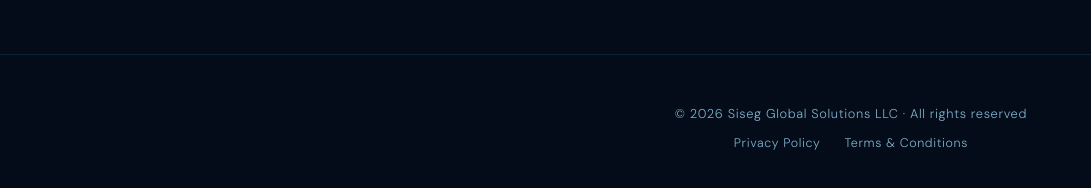
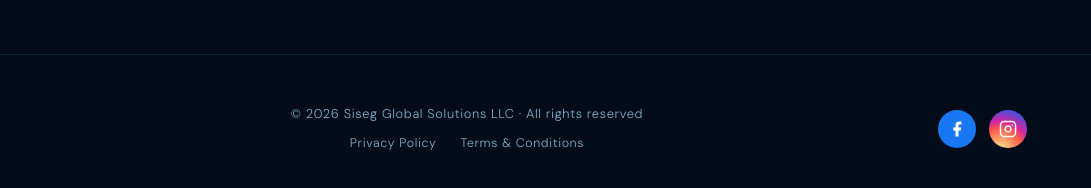
Before and after one commit to sisegglobal/sisegglobal, a plain HTML site: page index.html in a window 1280 px wide. Shown: the part 5454-5642 px from the top of the page, 189-1280 px from the left. Drawn offline with Linux system fonts and the light colour scheme.

Commit message:
index.html

```diff
--- a/index.html
+++ b/index.html
@@ -731,6 +731,18 @@
       <a href="terms.html" style="font-size:0.78rem;color:var(--muted);text-decoration:none;letter-spacing:0.05em;transition:color 0.2s;" onmouseover="this.style.color='var(--accent)'" onmouseout="this.style.color='var(--muted)'">Terms &amp; Conditions</a>
     </div>
   </div>
+  <div style="display:flex;gap:0.8rem;align-items:center;">
+    <a href="https://www.facebook.com/SisegGlobalSolutions" target="_blank" rel="noopener"
+      style="width:38px;height:38px;border-radius:50%;background:#1877f2;display:flex;align-items:center;justify-content:center;transition:opacity 0.2s;"
+      onmouseover="this.style.opacity='0.8'" onmouseout="this.style.opacity='1'">
+      <svg width="18" height="18" viewBox="0 0 24 24" fill="white"><path d="M18 2h-3a5 5 0 0 0-5 5v3H7v4h3v8h4v-8h3l1-4h-4V7a1 1 0 0 1 1-1h3z"/></svg>
+    </a>
+    <a href="https://www.instagram.com/siseg_gs/" target="_blank" rel="noopener"
+      style="width:38px;height:38px;border-radius:50%;background:radial-gradient(circle at 30% 107%,#fdf497 0%,#fd5949 45%,#d6249f 60%,#285aeb 90%);display:flex;align-items:center;justify-content:center;transition:opacity 0.2s;"
+      onmouseover="this.style.opacity='0.8'" onmouseout="this.style.opacity='1'">
+      <svg width="18" height="18" viewBox="0 0 24 24" fill="none" stroke="white" stroke-width="2" stroke-linecap="round" stroke-linejoin="round"><rect x="2" y="2" width="20" height="20" rx="5" ry="5"/><path d="M16 11.37A4 4 0 1 1 12.63 8 4 4 0 0 1 16 11.37z"/><line x1="17.5" y1="6.5" x2="17.51" y2="6.5"/></svg>
+    </a>
+  </div>
 </footer>
 
 <script data-cfasync="false" src="/cdn-cgi/scripts/5c5dd728/cloudflare-static/email-decode.min.js"></script><script data-cfasync="false" src="/cdn-cgi/scripts/5c5dd728/cloudflare-static/email-decode.min.js"></script><script>
```
